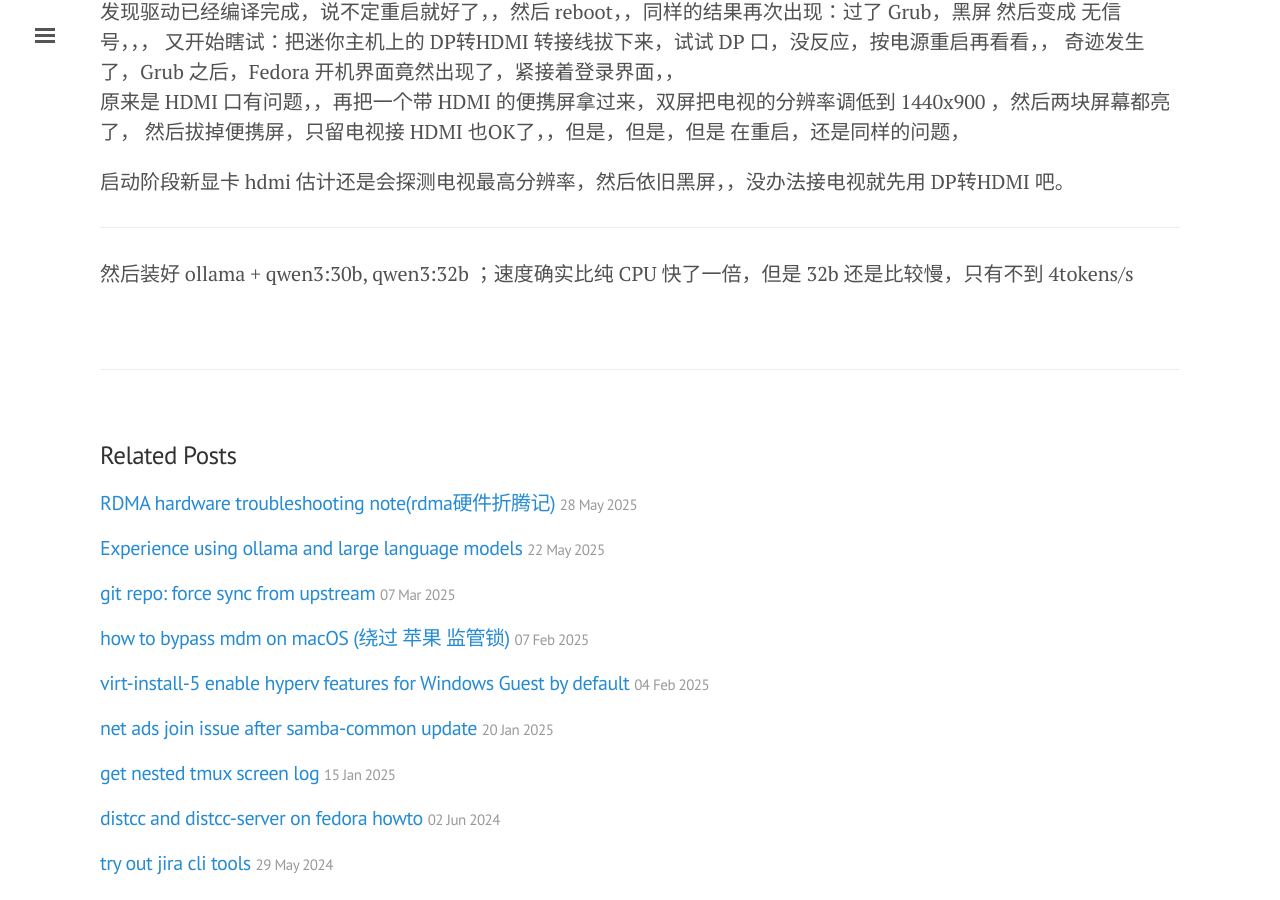
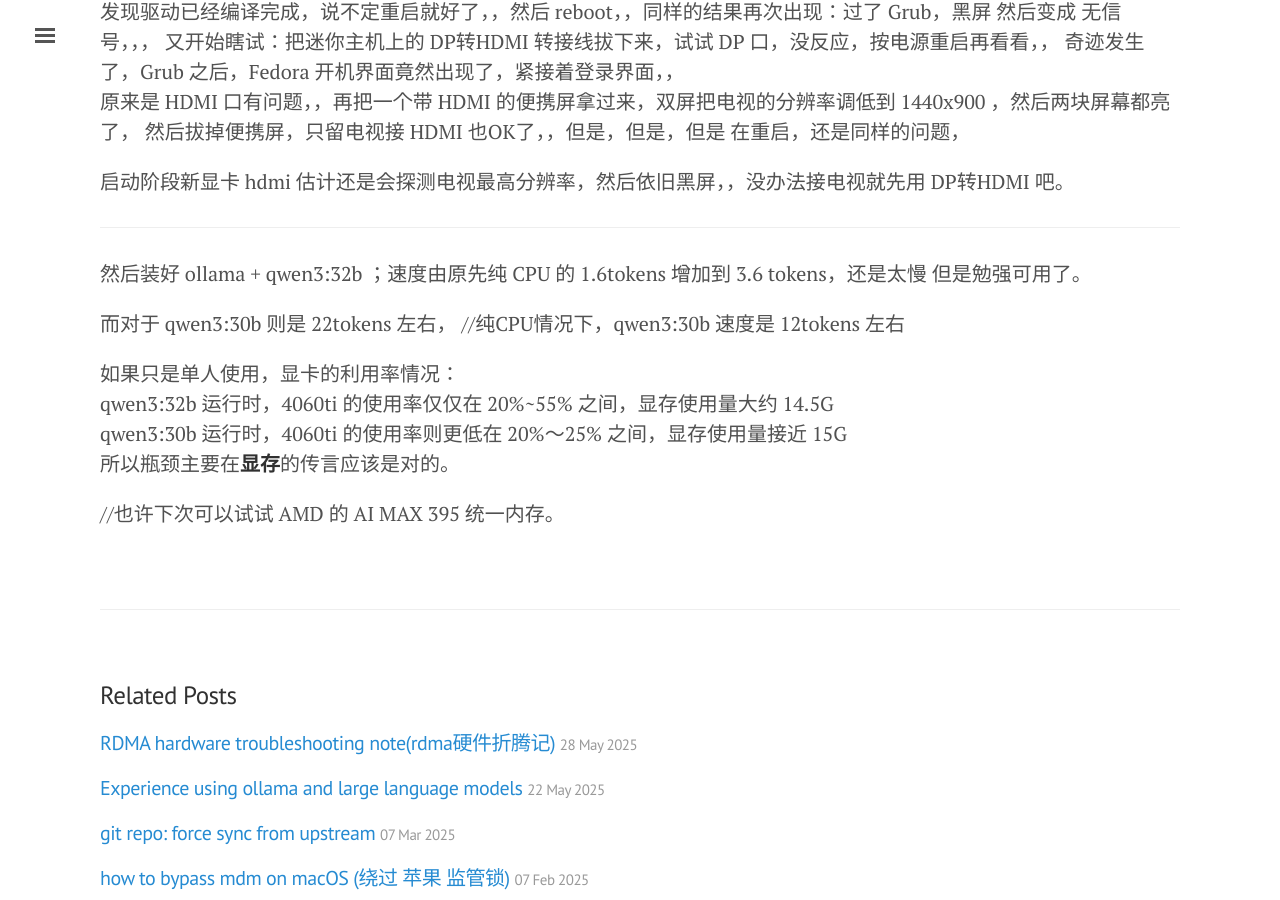
Before and after one commit to tcler/tcler.github.io, a Jekyll site: the page built from _posts/2025-05-30-my-first-graphics-card.md, in a window 1280 px wide and 900 px high, scrolled down 951 px. Built offline with Jekyll 4.4.1, drawn with Linux system fonts in a browser that asks for light colours.

Commit message:
Update 2025-05-30-my-first-graphics-card.md

```diff
--- a/_posts/2025-05-30-my-first-graphics-card.md
+++ b/_posts/2025-05-30-my-first-graphics-card.md
@@ -38,4 +38,13 @@ modinfo -F version nvidia
 
 ---
 
-然后装好 ollama + qwen3:30b, qwen3:32b ；速度确实比纯 CPU 快了一倍，但是 32b 还是比较慢，只有不到 4tokens/s
+然后装好 ollama + qwen3:32b ；速度由原先纯 CPU 的 1.6tokens 增加到 3.6 tokens，还是太慢 但是勉强可用了。
+
+而对于 qwen3:30b 则是 22tokens 左右， //纯CPU情况下，qwen3:30b 速度是 12tokens 左右
+
+如果只是单人使用，显卡的利用率情况：
+qwen3:32b 运行时，4060ti 的使用率仅仅在 20%~55% 之间，显存使用量大约 14.5G
+qwen3:30b 运行时，4060ti 的使用率则更低在 20%～25% 之间，显存使用量接近 15G
+所以瓶颈主要在**显存**的传言应该是对的。
+
+//也许下次可以试试 AMD 的 AI MAX 395 统一内存。
```
